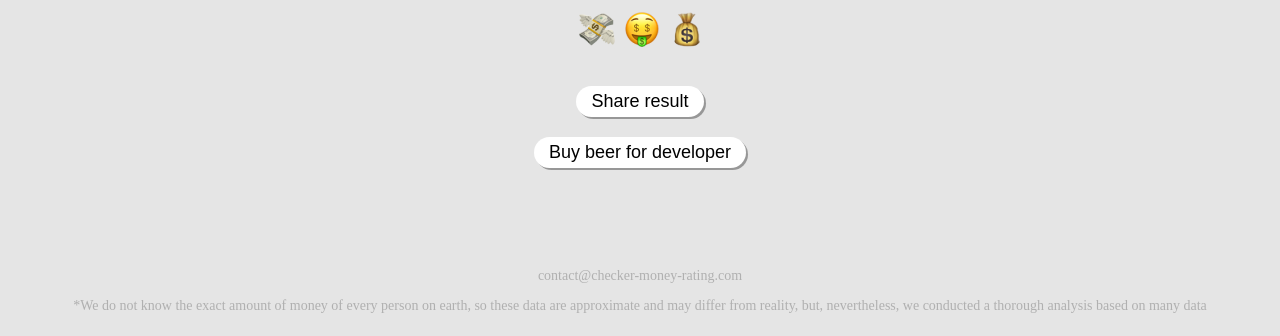
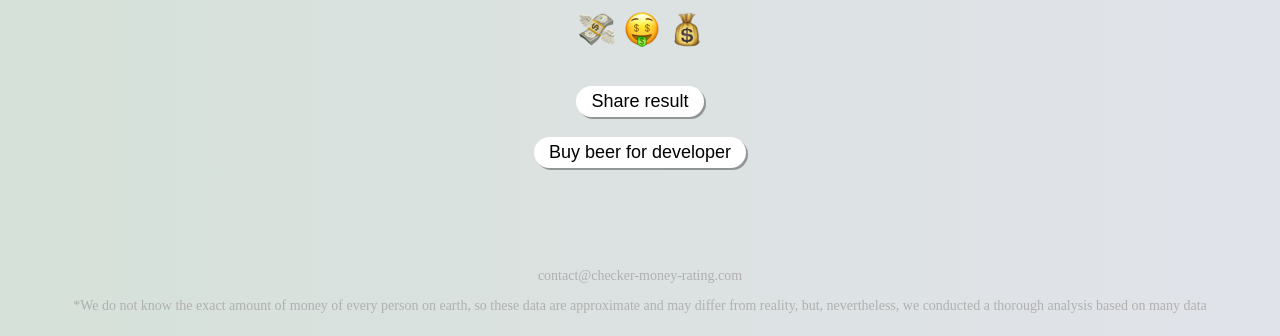
Before and after one commit to webvalery/checker-money-rating, a website: page public/index.html in a window 1280 px wide. Shown: the part 593-929 px from the top of the page. Drawn offline with Linux system fonts and the light colour scheme.

Commit message:
gradient

```diff
--- a/src/sass/main.scss
+++ b/src/sass/main.scss
@@ -1,5 +1,5 @@
 .index-pg {
-  background-color: #E5E5E5;
+  background: linear-gradient(90deg, rgba(214, 225, 217, 1), rgba(225, 227, 234, 1));
   font-size: 18px;
   box-sizing: border-box;
 }
```
Also changed, not shown: public/css/main.css, public/css/main.min.css.
